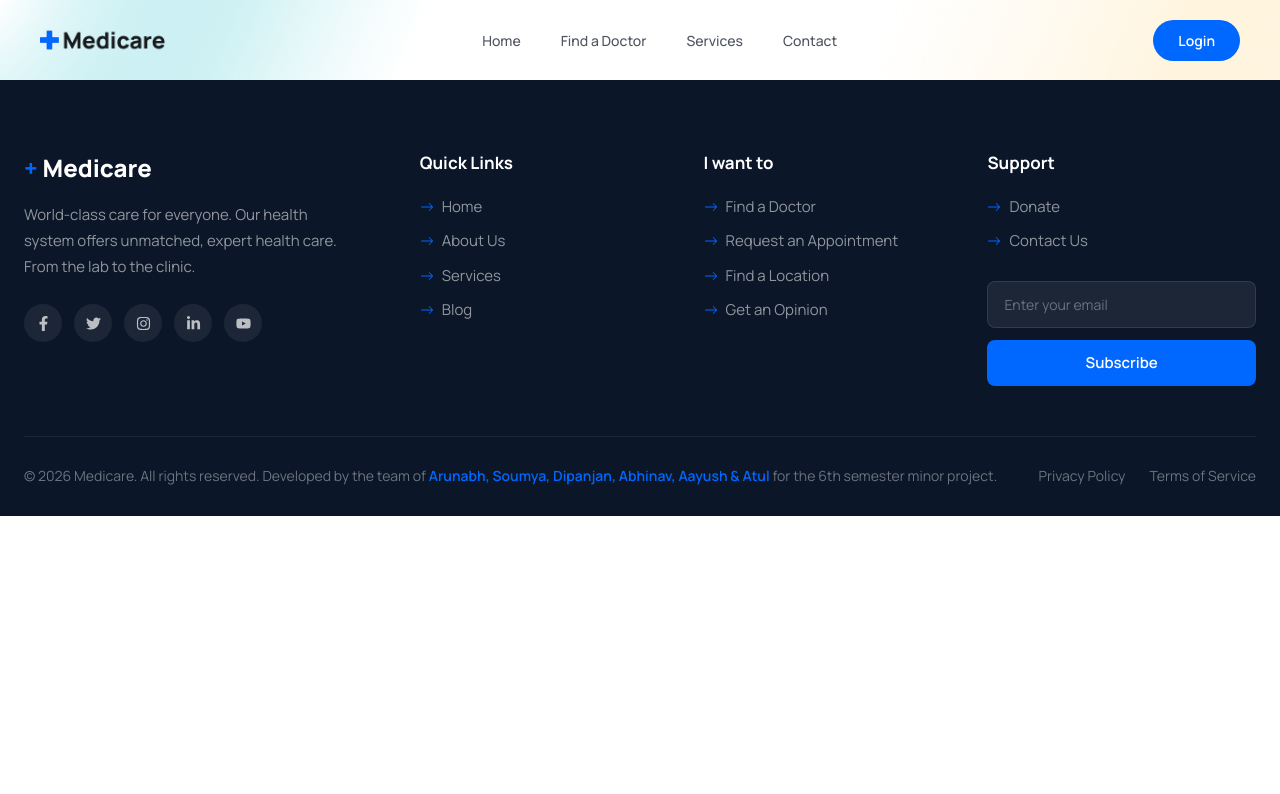
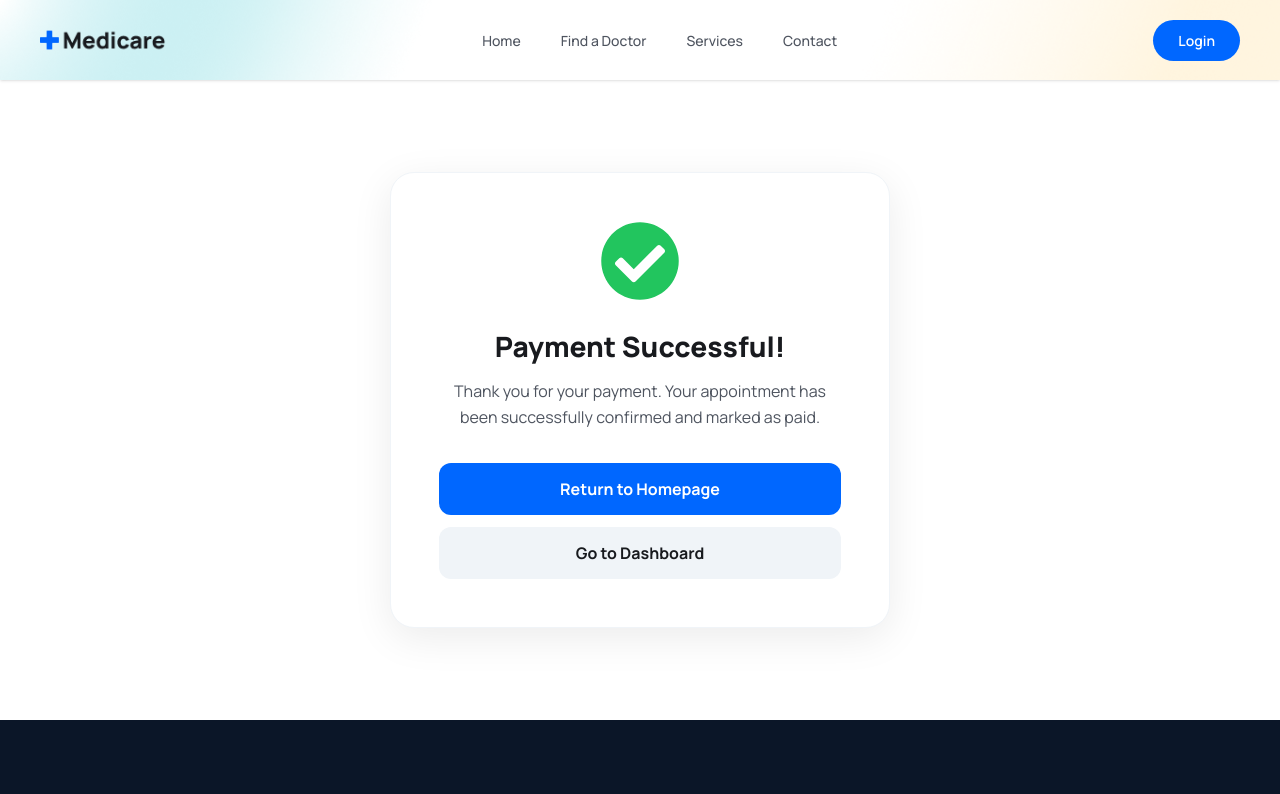
Before and after one commit to Arunabh-Sen/medicare-application-minor-project, a React (Vite) app in the folder frontend/: page /checkout-success in a window 1280 px wide. Shown: the top 794 px of the page. Built offline with nearby package versions, Linux system fonts and the light colour scheme.

Commit message:
added stripe payment gateaway

```diff
--- /dev/null
+++ b/frontend/src/pages/CheckoutSuccess.jsx
@@ -0,0 +1,86 @@
+import React from "react";
+import { Link } from "react-router-dom";
+import { FaCheckCircle } from "react-icons/fa";
+
+const CheckoutSuccess = () => {
+    return (
+        <div style={{
+            minHeight: "80vh",
+            display: "flex",
+            alignItems: "center",
+            justifyContent: "center",
+            padding: "20px"
+        }}>
+            <div style={{
+                background: "#fff",
+                padding: "48px",
+                borderRadius: "24px",
+                boxShadow: "0 10px 40px rgba(0,0,0,0.08)",
+                maxWidth: "500px",
+                width: "100%",
+                textAlign: "center",
+                border: "1px solid #f0f4f8"
+            }}>
+                <div style={{
+                    fontSize: "80px",
+                    color: "#22c55e",
+                    marginBottom: "24px",
+                    display: "flex",
+                    justifyContent: "center"
+                }}>
+                    <FaCheckCircle />
+                </div>
+                <h2 style={{
+                    fontSize: "28px",
+                    fontWeight: 800,
+                    color: "#181a1e",
+                    marginBottom: "12px"
+                }}>
+                    Payment Successful!
+                </h2>
+                <p style={{
+                    fontSize: "16px",
+                    color: "#4e545f",
+                    lineHeight: "1.6",
+                    marginBottom: "32px"
+                }}>
+                    Thank you for your payment. Your appointment has been successfully confirmed and marked as paid.
+                </p>
+                <div style={{ display: "flex", flexDirection: "column", gap: "12px" }}>
+                    <Link
+                        to="/home"
+                        style={{
+                            display: "block",
+                            padding: "14px",
+                            background: "#0067ff",
+                            color: "#fff",
+                            borderRadius: "12px",
+                            fontWeight: 700,
+                            textDecoration: "none",
+                            transition: "all 0.3s ease"
+                        }}
+                    >
+                        Return to Homepage
+                    </Link>
+                    <Link
+                        to="/doctors/profile/me"
+                        style={{
+                            display: "block",
+                            padding: "14px",
+                            background: "#f0f4f8",
+                            color: "#181a1e",
+                            borderRadius: "12px",
+                            fontWeight: 700,
+                            textDecoration: "none",
+                            transition: "all 0.3s ease"
+                        }}
+                    >
+                        Go to Dashboard
+                    </Link>
+                </div>
+            </div>
+        </div>
+    );
+};
+
+export default CheckoutSuccess;
--- a/frontend/src/pages/Doctors/Appointments.jsx
+++ b/frontend/src/pages/Doctors/Appointments.jsx
@@ -1,6 +1,6 @@
 import React, { useState, useEffect } from "react";
 import { BASE_URL } from "../../config";
-import { FaUserMd, FaCheck, FaClock, FaTimes, FaCheckDouble } from "react-icons/fa";
+import { FaUserMd, FaCheck, FaClock, FaTimes, FaCheckDouble, FaFileInvoice } from "react-icons/fa";
 import { BsCalendarCheck } from "react-icons/bs";
 
 const statusConfig = {
@@ -29,6 +29,7 @@ const AppointmentCard = ({ booking, onStatusChange, onDelete }) => {
     const [deleting, setDeleting] = useState(false);
 
     const handleDelete = async () => {
+
         if (!window.confirm("Are you sure you want to remove this appointment from your list?")) return;
         setDeleting(true);
         try {
@@ -129,10 +130,15 @@ const AppointmentCard = ({ booking, onStatusChange, onDelete }) => {
                 <span style={{ display: "flex", alignItems: "center", gap: 6 }}>
                     Booked {new Date(booking.createdAt).toLocaleDateString("en-IN", { day: "numeric", month: "short", year: "numeric" })}
                 </span>
-                {booking.isPaid && (
+                {booking.isPaid ? (
                     <span style={{ display: "flex", alignItems: "center", gap: 5, color: "#16a34a", fontWeight: 600 }}>
                         <span style={{ width: 8, height: 8, borderRadius: "50%", background: "#22c55e", display: "inline-block" }} />
                         Paid
+                    </span>
+                ) : (
+                    <span style={{ display: "flex", alignItems: "center", gap: 5, color: "#dc2626", fontWeight: 600 }}>
+                        <span style={{ width: 8, height: 8, borderRadius: "50%", background: "#ef4444", display: "inline-block" }} />
+                        Not Paid
                     </span>
                 )}
             </div>
--- a/frontend/src/pages/MyBookings.jsx
+++ b/frontend/src/pages/MyBookings.jsx
@@ -3,7 +3,7 @@ import useFetchData from "../hooks/useFetchData";
 import { BASE_URL } from "../config";
 import Loading from "../components/Loader/Loading";
 import Error from "../components/Error/Error";
-import { FaUserMd } from "react-icons/fa";
+import { FaUserMd, FaFileInvoice } from "react-icons/fa";
 import { BsCalendarCheck, BsClock } from "react-icons/bs";
 
 const statusColors = {
@@ -16,6 +16,33 @@ const statusColors = {
 const BookingCard = ({ booking, onCancel, onDelete }) => {
     const [cancelling, setCancelling] = React.useState(false);
     const [deleting, setDeleting] = React.useState(false);
+    const [paying, setPaying] = React.useState(false);
+
+    const handlePayBill = async () => {
+        setPaying(true);
+        try {
+            const res = await fetch(`${BASE_URL}/payments/checkout-session/${booking._id}`, {
+                method: "POST",
+                headers: {
+                    Authorization: `Bearer ${localStorage.getItem("token")}`,
+                },
+            });
+
+            const data = await res.json();
+
+            if (!res.ok) {
+                throw new Error(data.message || "Something went wrong");
+            }
+
+            if (data.session.url) {
+                window.location.href = data.session.url;
+            }
+        } catch (err) {
+            alert(err.message);
+        } finally {
+            setPaying(false);
+        }
+    };
 
     const handleDelete = async () => {
         if (!window.confirm("Are you sure you want to remove this appointment from your list?")) return;
@@ -118,6 +145,17 @@ const BookingCard = ({ booking, onCancel, onDelete }) => {
                         <div style={{ display: "flex", alignItems: "center", gap: 6, fontSize: 13, color: "#4e545f" }}>
                             <BsCalendarCheck /> ₹{booking.ticketPrice} ticket
                         </div>
+                        {booking.isPaid ? (
+                            <span style={{ display: "flex", alignItems: "center", gap: 5, color: "#16a34a", fontWeight: 700, fontSize: 13 }}>
+                                <span style={{ width: 8, height: 8, borderRadius: "50%", background: "#22c55e", display: "inline-block" }} />
+                                Paid
+                            </span>
+                        ) : (
+                            <span style={{ display: "flex", alignItems: "center", gap: 5, color: "#dc2626", fontWeight: 700, fontSize: 13 }}>
+                                <span style={{ width: 8, height: 8, borderRadius: "50%", background: "#ef4444", display: "inline-block" }} />
+                                Not Paid
+                            </span>
+                        )}
                     </div>
 
                     {(booking.status === "pending" || booking.status === "approved") && (
@@ -141,6 +179,29 @@ const BookingCard = ({ booking, onCancel, onDelete }) => {
                             onMouseLeave={e => e.currentTarget.style.background = "none"}
                         >
                             {cancelling ? "Cancelling…" : "Cancel Appointment"}
+                        </button>
+                    )}
+
+                    {booking.status === "approved" && !booking.isPaid && (
+                        <button
+                            onClick={handlePayBill}
+                            disabled={paying}
+                            style={{
+                                display: "flex",
+                                alignItems: "center",
+                                gap: 6,
+                                padding: "8px 16px",
+                                borderRadius: 8,
+                                background: "#4f46e5",
+                                color: "#fff",
+                                border: "1px solid #4338ca",
+                                fontWeight: 700,
+                                fontSize: 13,
+                                cursor: "pointer",
+                                opacity: paying ? 0.6 : 1,
+                            }}
+                        >
+                            <FaFileInvoice /> {paying ? "Redirecting..." : "Pay Bill"}
                         </button>
                     )}
 
--- a/frontend/src/routes/Routers.jsx
+++ b/frontend/src/routes/Routers.jsx
@@ -7,6 +7,7 @@ import Contact from "../pages/Contact"
 import Doctors from "../pages/Doctors/Doctors"
 import DoctorDetails from '../pages/Doctors/DoctorDetails'
 import DbDoctorDetails from '../pages/Doctors/DbDoctorDetails'
+import CheckoutSuccess from '../pages/CheckoutSuccess'
 
 import { Routes, Route } from 'react-router-dom'
 
@@ -27,6 +28,7 @@ const Routers = () => {
     <Route path='/services' element={<Services />} />
     <Route path='/users/profile/me' element={<ProtectedRoute allowedRoles={['patient']}><MyAccount /></ProtectedRoute>} />
     <Route path='/doctors/profile/me' element={<ProtectedRoute allowedRoles={['doctor']}><Dashboard /></ProtectedRoute>} />
+    <Route path='/checkout-success' element={<CheckoutSuccess />} />
   </Routes>
 }
 
```
